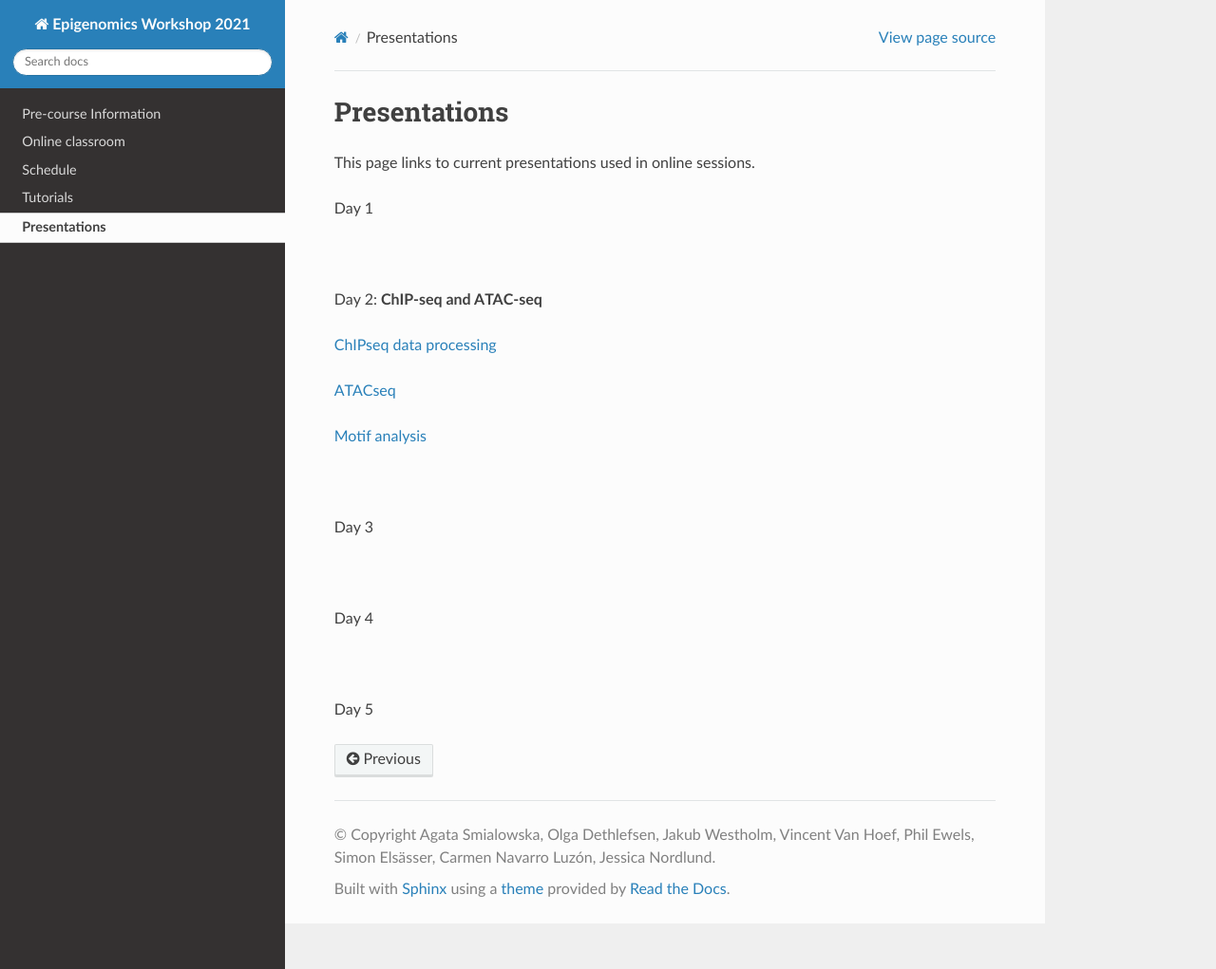
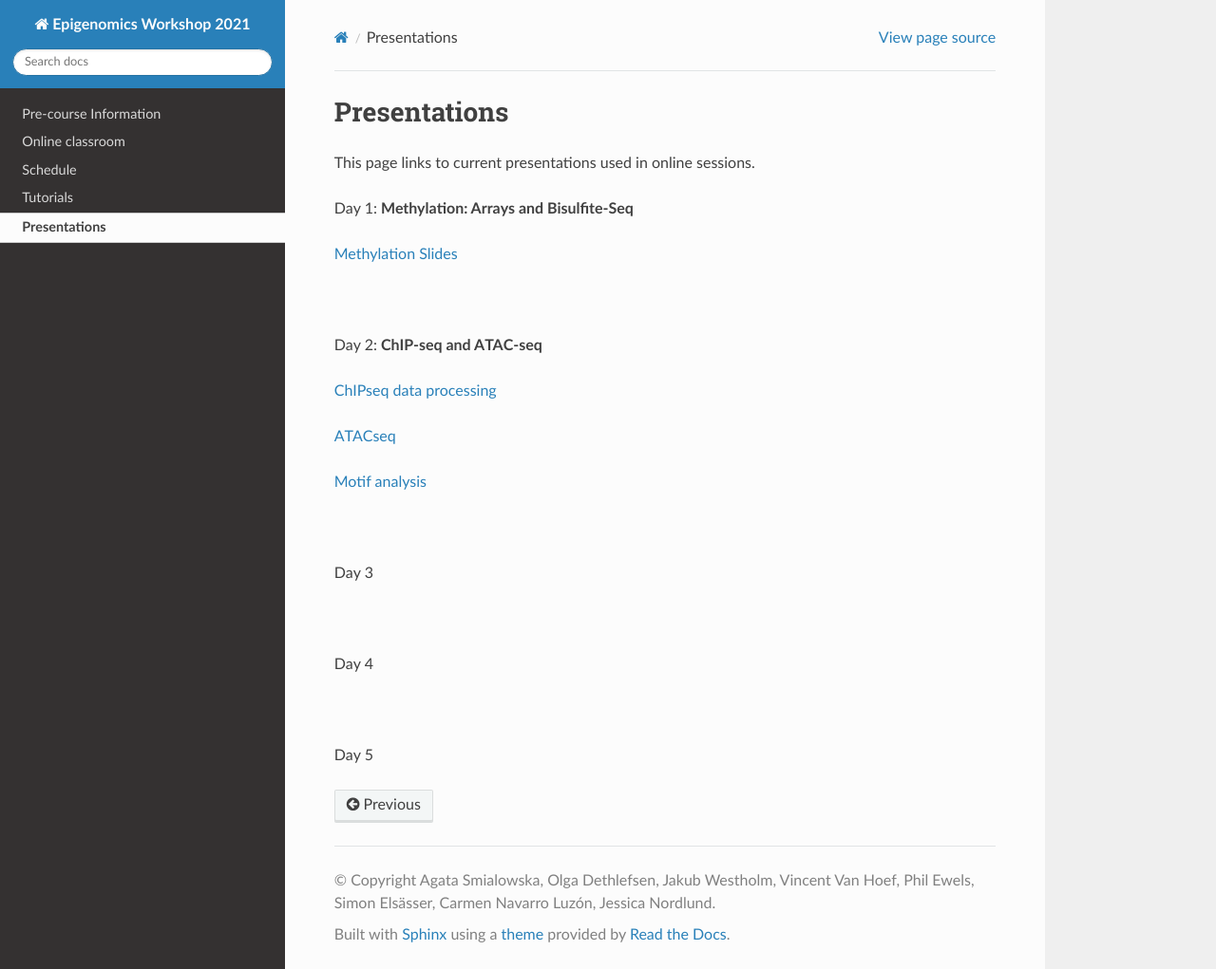
Before and after one commit to NBISweden/workshop-epigenomics-RTDs, a Sphinx documentation site: the page built from docs/content/presentations.rst, in a window 1280 px wide and 1021 px high. Shown: the whole window at 95% size. Built offline with Sphinx 7.4.7 and the Read the Docs theme 2.0.0, drawn with Linux system fonts in a browser that asks for light colours.

Commit message:
Add methylation slides

```diff
--- a/docs/content/presentations.rst
+++ b/docs/content/presentations.rst
@@ -10,9 +10,9 @@ Presentations
 This page links to current presentations used in online sessions.
 
 
-Day 1
+Day 1: **Methylation: Arrays and Bisulfite-Seq**
 
-
+`Methylation Slides <../_static/Methylation_Slides>`_
 
 :raw-html:`<br />`
 
```
